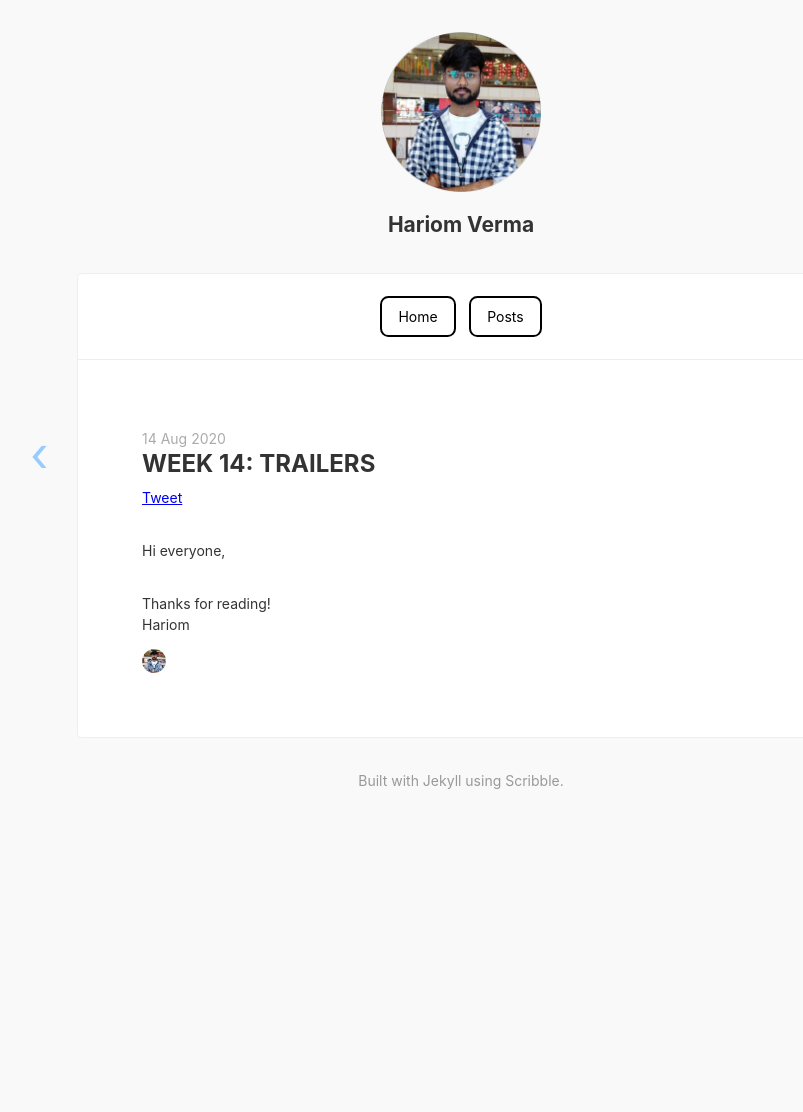
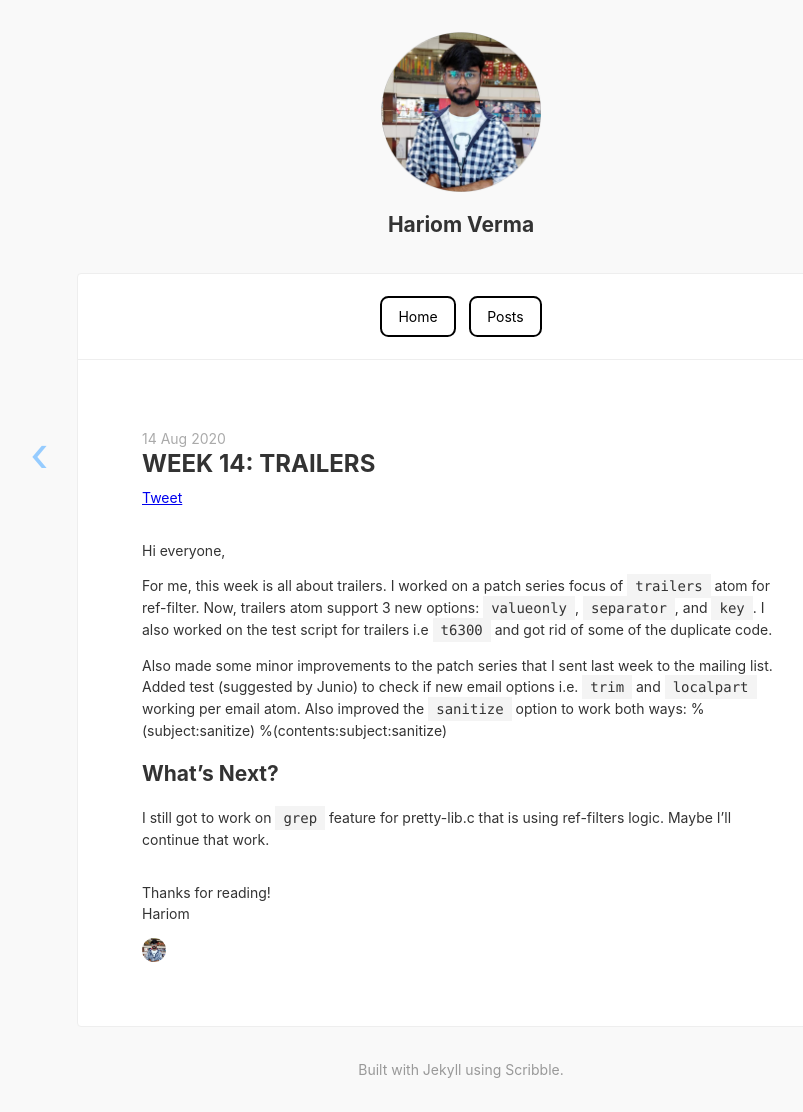
Before and after one commit to harry-hov/blogs, a Jekyll site: the page built from _posts/2020-08-14-week14-trailer-tests.md, in a window 1280 px wide. Shown: the whole page, without its empty margins (179-982 px from the left). Built offline with Jekyll 4.4.1, drawn with Linux system fonts in a browser that asks for light colours; comment, search, counter and statistics services are not loaded; before the commit the page ends 900 px from its top, so only the background shows below that.

Commit message:
Update 2020-08-14-week14-trailer-tests.md

```diff
--- a/_posts/2020-08-14-week14-trailer-tests.md
+++ b/_posts/2020-08-14-week14-trailer-tests.md
@@ -4,3 +4,13 @@ categories: gsoc
 ---
 
 Hi everyone,
+
+For me, this week is all about trailers. I worked on a patch series focus of `trailers` atom for ref-filter. Now, trailers atom support 3 new options: `valueonly`, `separator`, and `key`. I also worked on the test script for trailers i.e `t6300` and got rid of some of the duplicate code.
+
+Also made some minor improvements to the patch series that I sent last week to the mailing list. Added test (suggested by Junio) to check if new email options i.e. `trim` and `localpart` working per email atom. Also improved the `sanitize` option to work both ways:
+%(subject:sanitize)
+%(contents:subject:sanitize)
+
+## What's Next?
+
+I still got to work on `grep` feature for pretty-lib.c that is using ref-filters logic. Maybe I'll continue that work.
```
